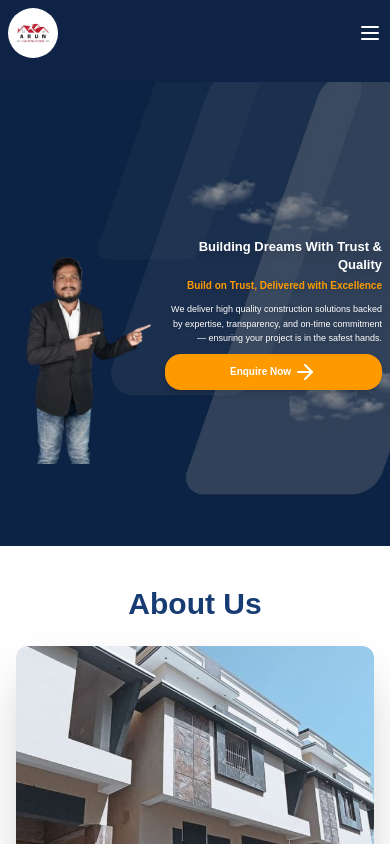
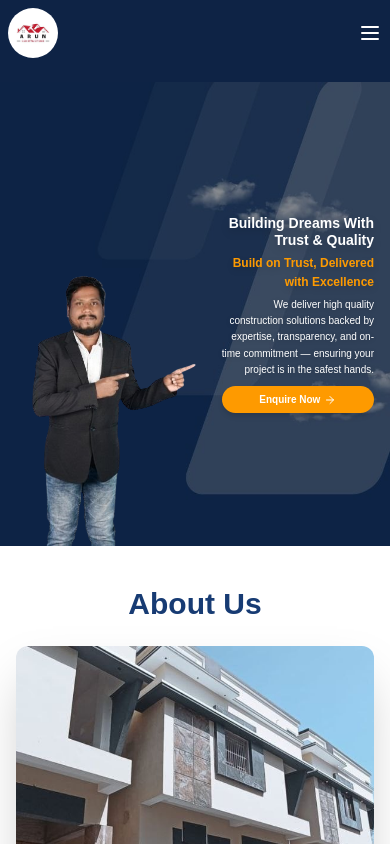
Before and after one commit to digitalservice-001/Arun-constructions, a Next.js app: page / in a window 390 px wide. Shown: the top 844 px of the page. Built offline with nearby package versions, Linux system fonts and the light colour scheme.

Commit message:
align mobile view for a hero

```diff
--- a/src/app/page.js
+++ b/src/app/page.js
@@ -170,9 +170,68 @@ export default function Home() {
   //     </div>
   //   </div>
   // </section>
+  // <section className="relative w-full h-[55vh] sm:h-[65vh] md:h-[75vh] lg:h-screen overflow-hidden">
+  //   {/* Background */}
+  //   <Image
+  //     src="/homepage/background.jpg"
+  //     alt="Background"
+  //     fill
+  //     priority
+  //     className="object-cover"
+  //     sizes="100vw"
+  //   />
+
+  //   {/* Overlay */}
+  //   <div className="absolute inset-0 bg-black/40" />
+
+  //   {/* Content */}
+  //   <div className="relative z-20 h-full flex items-center justify-between max-w-7xl mx-auto px-2 sm:px-6 lg:px-16">
+  //     {/* Foreground Image (bottom aligned, always left) */}
+  //     <div className="relative w-[42%] sm:w-[95%] md:w-[40%] lg:w-[38%] h-[300px] sm:h-full flex items-end">
+  //       <Image
+  //         src="/homepage/hero2.png"
+  //         alt="Hero"
+  //         width={800}
+  //         height={800}
+  //         priority
+  //         className="object-contain w-full h-auto"
+  //       />
+  //     </div>
+
+  //     {/* Text Content (always right, centered vertically) */}
+  //     <div className="w-[58%] sm:w-[55%] md:w-[60%] lg:w-[62%] text-right flex flex-col justify-center">
+  //       <h2 className="text-white text-[13px] sm:text-lg md:text-3xl lg:text-5xl font-bold leading-snug drop-shadow-lg">
+  //         Building Dreams With Trust & Quality
+  //       </h2>
+  //       <h3 className="text-amber-500 text-[10px] sm:text-base md:text-2xl lg:text-3xl font-semibold mt-1 sm:mt-3 leading-relaxed drop-shadow-md">
+  //         Build on Trust, Delivered with Excellence
+  //       </h3>
+  //       <p className="text-white text-[9px] sm:text-base md:text-base lg:text-lg mt-2 sm:mt-5 leading-relaxed drop-shadow-sm">
+  //         We deliver high quality construction solutions backed by
+  //         expertise, transparency, and on-time commitment — ensuring your
+  //         project is in the safest hands.
+  //       </p>
+  //       {/* <Link href={"/contact-us"} className="mt-2 flex gap-0.5 justify-center sm:mt-5 bg-amber-500 text-white text-center rounded-2xl px-3 sm:px-6 lg:px-8 py-1.5 sm:py-3 lg:py-3.5 text-[10px] sm:text-sm md:text-base font-bold shadow-md hover:bg-amber-600 transition duration-300"> */}
+  //       <Link
+  //         href={"/contact-us"}
+  //         className="mt-2 flex gap-0.5 justify-center sm:mt-5 bg-amber-500 text-white text-center rounded-2xl px-3 sm:px-6 lg:px-8 py-1.5 sm:py-3 lg:py-3.5 text-[10px] sm:text-sm md:text-base font-bold shadow-md hover:bg-amber-600 transition duration-300"
+  //       >
+  //         <span className="flex mt-1  sm:mt-0">Enquire Now</span>
+  //         <ArrowRight />
+  //       </Link>
+  //     </div>
+  //   </div>
+  //   <style jsx>{`
+  //     @media (max-width: 400px) {
+  //       section {
+  //         height: 30vh !important; /* smaller height for 320px screens */
+  //       }
+  //     }
+  //   `}</style>
+  // </section>
   return (
     <>
-      <section className="relative w-full h-[55vh] sm:h-[65vh] md:h-[75vh] lg:h-screen overflow-hidden">
+      <section className="relative w-full h-[60vh] sm:h-[65vh] md:h-[75vh] lg:h-screen overflow-hidden">
         {/* Background */}
         <Image
           src="/homepage/background.jpg"
@@ -188,8 +247,8 @@ export default function Home() {
 
         {/* Content */}
         <div className="relative z-20 h-full flex items-center justify-between max-w-7xl mx-auto px-2 sm:px-6 lg:px-16">
-          {/* Foreground Image (bottom aligned, always left) */}
-          <div className="relative w-[42%] sm:w-[55%] md:w-[40%] lg:w-[38%] h-[300px] sm:h-full flex items-end">
+          {/* Foreground Image (always left) */}
+          <div className="relative w-[55%] sm:w-[50%] md:w-[40%] lg:w-[38%] h-full flex items-end">
             <Image
               src="/homepage/hero2.png"
               alt="Hero"
@@ -200,37 +259,50 @@ export default function Home() {
             />
           </div>
 
-          {/* Text Content (always right, centered vertically) */}
-          <div className="w-[58%] sm:w-[55%] md:w-[60%] lg:w-[62%] text-right flex flex-col justify-center">
-            <h2 className="text-white text-[13px] sm:text-lg md:text-3xl lg:text-5xl font-bold leading-snug drop-shadow-lg">
+          {/* Text Content (always right) */}
+          <div className="w-[45%] sm:w-[50%] md:w-[60%] lg:w-[62%] text-right flex flex-col justify-center px-2 sm:px-0">
+            <h2 className="text-white text-sm sm:text-lg md:text-3xl lg:text-5xl font-bold leading-tight drop-shadow-lg">
               Building Dreams With Trust & Quality
             </h2>
-            <h3 className="text-amber-500 text-[10px] sm:text-base md:text-2xl lg:text-3xl font-semibold mt-1 sm:mt-3 leading-relaxed drop-shadow-md">
+            <h3 className="text-amber-500 text-xs sm:text-base md:text-2xl lg:text-3xl font-semibold mt-1 sm:mt-3 leading-relaxed drop-shadow-md">
               Build on Trust, Delivered with Excellence
             </h3>
-            <p className="text-white text-[9px] sm:text-base md:text-base lg:text-lg mt-2 sm:mt-5 leading-relaxed drop-shadow-sm">
+            <p className="text-white text-[10px] sm:text-sm md:text-base lg:text-lg mt-1 sm:mt-5 leading-relaxed drop-shadow-sm">
               We deliver high quality construction solutions backed by
               expertise, transparency, and on-time commitment — ensuring your
               project is in the safest hands.
             </p>
-            {/* <Link href={"/contact-us"} className="mt-2 flex gap-0.5 justify-center sm:mt-5 bg-amber-500 text-white text-center rounded-2xl px-3 sm:px-6 lg:px-8 py-1.5 sm:py-3 lg:py-3.5 text-[10px] sm:text-sm md:text-base font-bold shadow-md hover:bg-amber-600 transition duration-300"> */}
             <Link
               href={"/contact-us"}
-              className="mt-2 flex gap-0.5 justify-center sm:mt-5 bg-amber-500 text-white text-center rounded-2xl px-3 sm:px-6 lg:px-8 py-1.5 sm:py-3 lg:py-3.5 text-[10px] sm:text-sm md:text-base font-bold shadow-md hover:bg-amber-600 transition duration-300"
+              className="mt-2 sm:mt-5 inline-flex items-center justify-center gap-1 sm:gap-2 bg-amber-500 text-white text-center rounded-2xl px-3 sm:px-6 lg:px-8 py-1.5 sm:py-3 lg:py-3.5 text-[10px] sm:text-sm md:text-base font-bold shadow-md hover:bg-amber-600 transition duration-300"
             >
-              <span className="flex mt-1  sm:mt-0">Enquire Now</span>
-              <ArrowRight />
+              <span>Enquire Now</span>
+              <ArrowRight className="w-3 h-3 sm:w-4 sm:h-4 md:w-5 md:h-5" />
             </Link>
           </div>
         </div>
+
         <style jsx>{`
-          @media (max-width: 360px) {
+          @media (max-width: 640px) {
             section {
-              height: 45vh !important; /* smaller height for 320px screens */
+              height: 60vh !important;
+            }
+          }
+
+          @media (max-width: 400px) {
+            section {
+              height: 55vh !important;
+            }
+          }
+
+          @media (max-width: 320px) {
+            section {
+              height: 50vh !important;
             }
           }
         `}</style>
       </section>
+
       <div className="min-h-screen flex flex-col items-center justify-center px-4 py-10 text-black bg-white">
         <h1 className="font-bold text-3xl text-primary mb-6 text-center md:text-left">
           About Us
```
